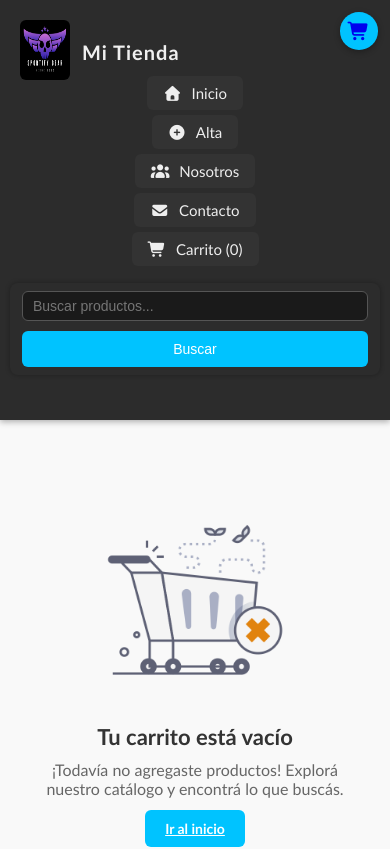
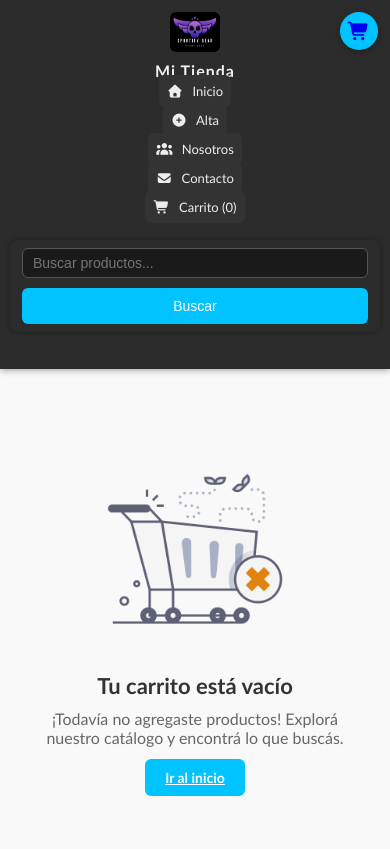
Before and after one commit to Romialdro/proyectoetapa2, a React (Vite) app: page /carrito in a window 390 px wide. Shown: the top 849 px of the page. Built offline with nearby package versions, Linux system fonts and the light colour scheme.

Commit message:
Corrijo edición de producto y actualizo íconos en Home

```diff
--- a/src/index.css
+++ b/src/index.css
@@ -1010,3 +1010,87 @@ padding: 10px 0;
     font-size: 20px;
   }
 }
+/* =========================================================
+   LOGO & NAVBAR Responsive
+========================================================= */
+
+
+@media (max-width: 1024px) {
+  .logo img {
+    height: 50px;
+  }
+
+  .logo span {
+    font-size: 20px;
+  }
+
+  nav ul {
+    gap: 16px;
+  }
+
+  nav a {
+    font-size: 14px;
+    padding: 6px 12px;
+  }
+}
+
+
+@media (max-width: 768px) {
+  .navbar {
+    padding: 12px 0;
+  }
+
+  .logo {
+    justify-content: center;
+    margin-left: 0;
+    gap: 8px;
+  }
+
+  .logo img {
+    height: 45px;
+  }
+
+  .logo span {
+    font-size: 18px;
+  }
+
+  nav ul {
+    flex-direction: column;
+    align-items: center;
+    gap: 12px;
+  }
+
+  nav a {
+    font-size: 14px;
+    width: 100%;
+    text-align: center;
+  }
+}
+
+@media (max-width: 480px) {
+  .logo {
+    flex-direction: column;
+    align-items: center;
+    gap: 6px;
+  }
+
+  .logo img {
+    height: 40px;
+  }
+
+  .logo span {
+    font-size: 16px;
+  }
+
+  nav ul {
+    flex-direction: column;
+    gap: 10px;
+  }
+
+  nav a {
+    font-size: 13px;
+    padding: 8px;
+    width: 100%;
+    text-align: center;
+  }
+}
```
